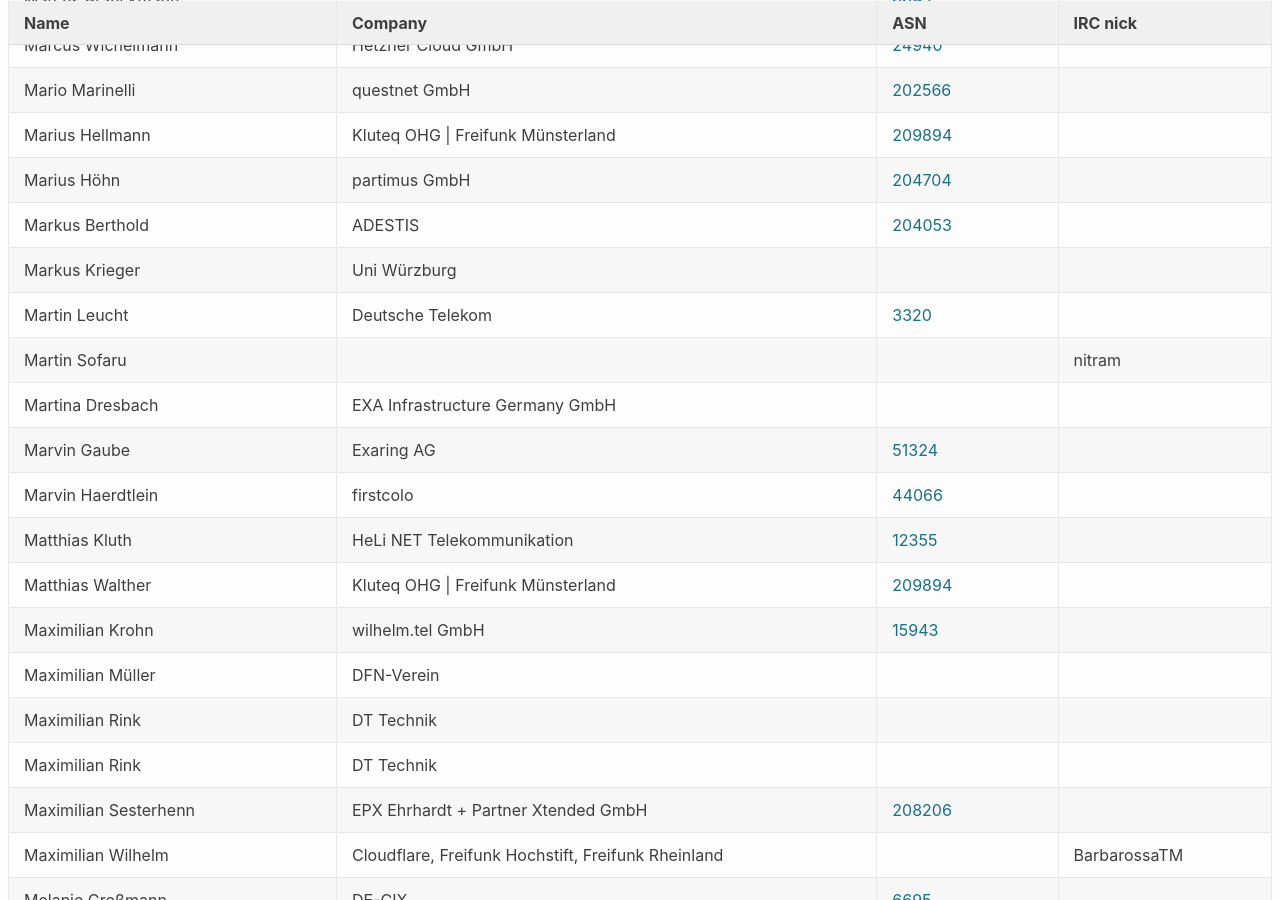
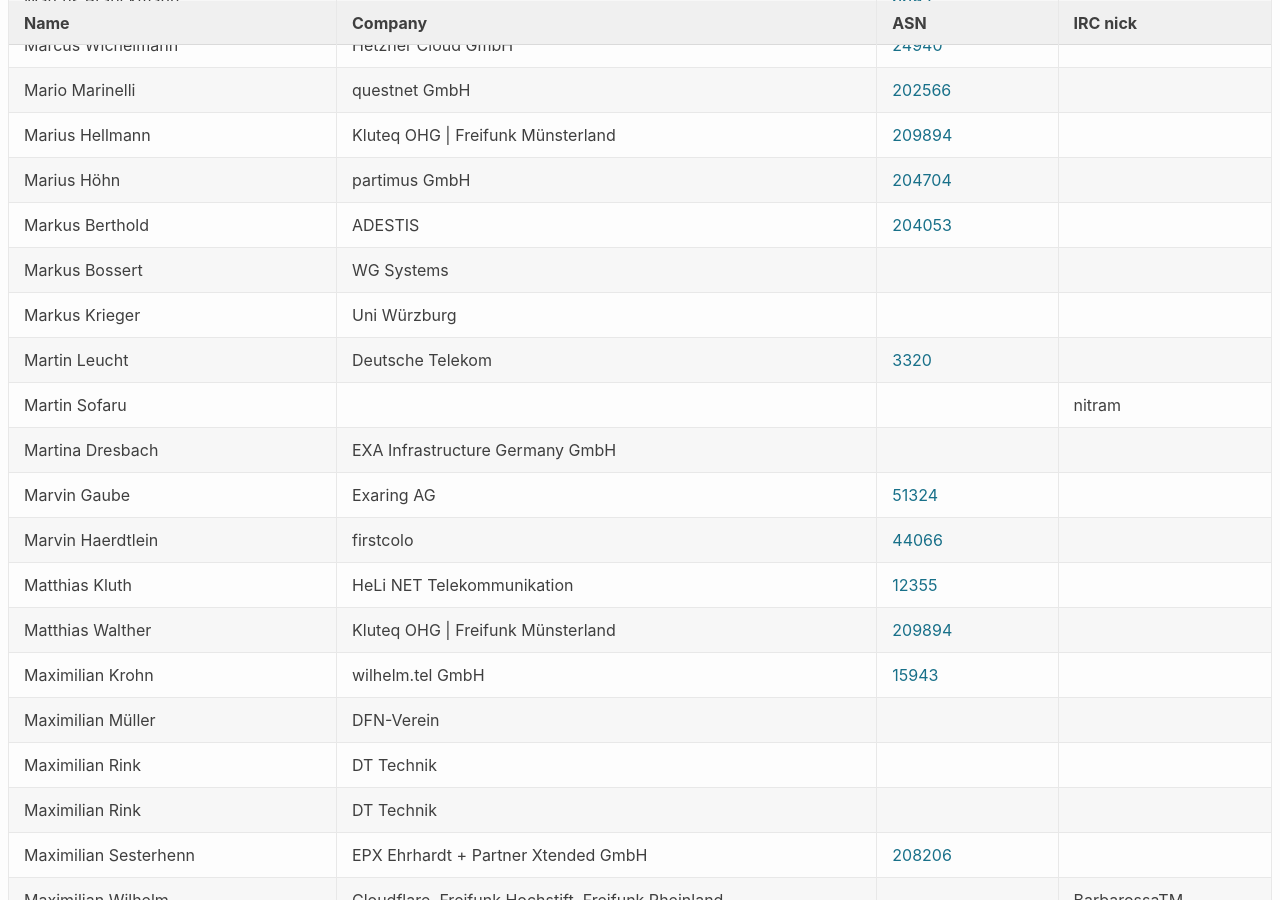
Before and after one commit to denog/pretix-attendeelist, a Jekyll site: the page built from denog15/index.md, in a window 1280 px wide and 900 px high, scrolled down 4294 px. Built offline with Jekyll 4.4.1, drawn with Linux system fonts in a browser that asks for light colours.

Commit message:
Latest data: Thu Aug 31 19:28:07 UTC 2023

```diff
--- a/_data/attendees_denog15_onsite.json
+++ b/_data/attendees_denog15_onsite.json
@@ -582,6 +582,12 @@
     "asn": "204053"
   },
   {
+    "name": "Markus Bossert",
+    "company": "WG Systems",
+    "irc": null,
+    "asn": null
+  },
+  {
     "name": "Markus Krieger",
     "company": "Uni Würzburg",
     "irc": null,
```
